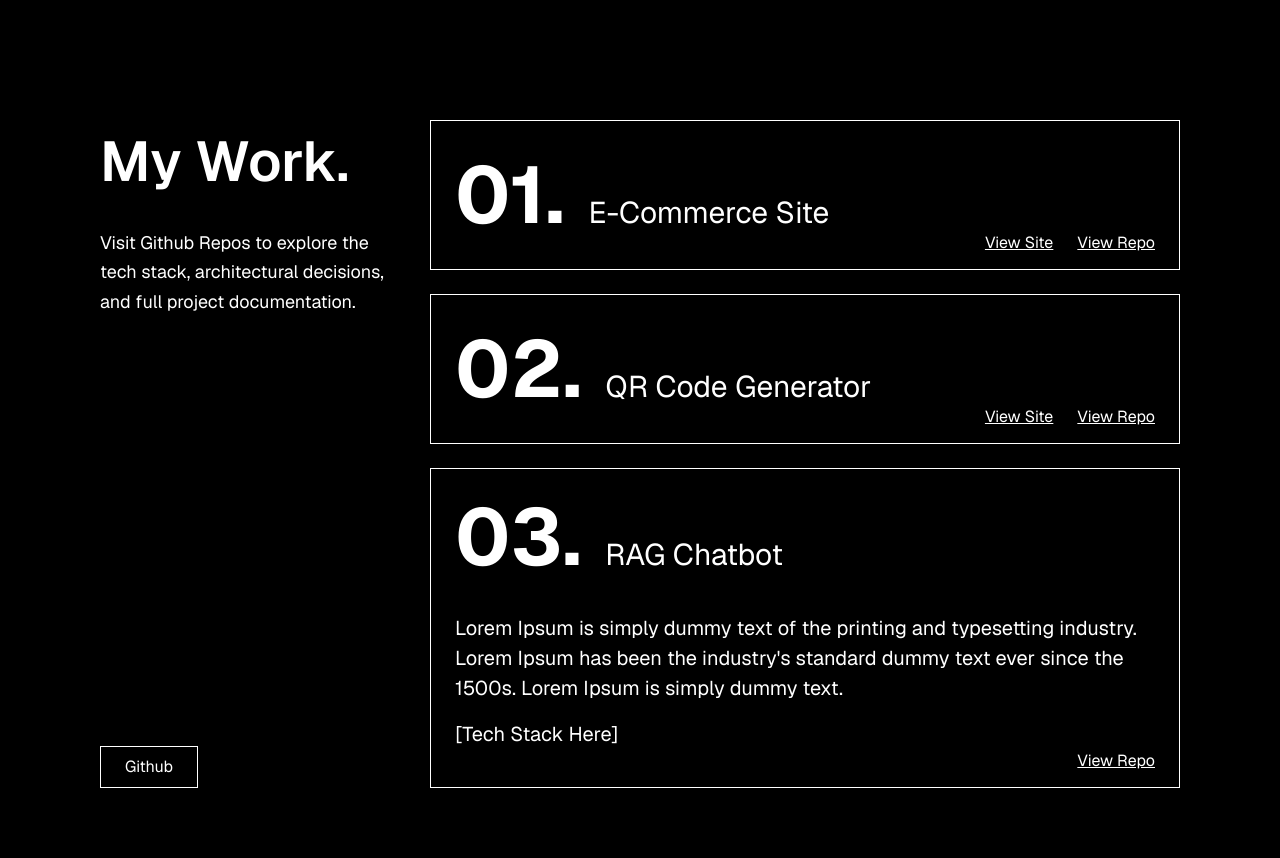
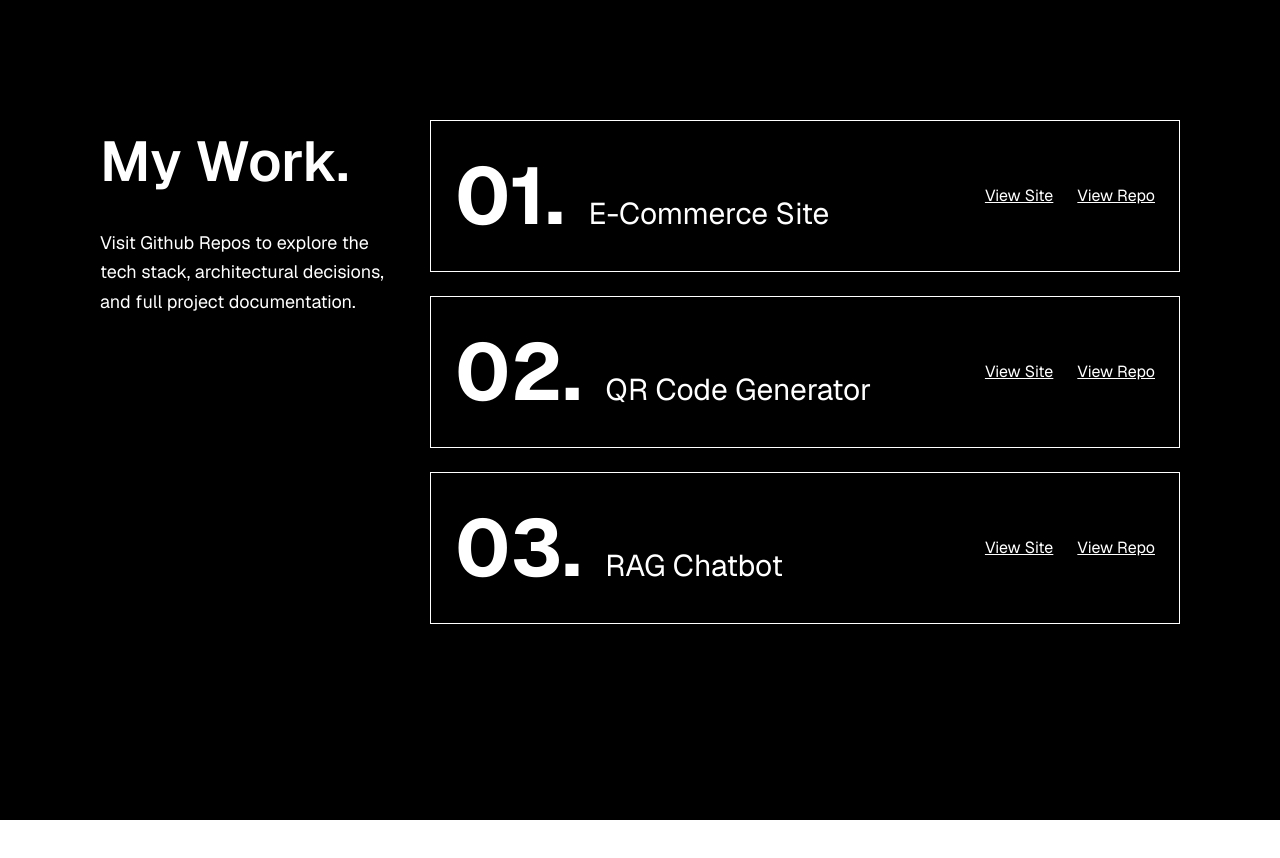
Before and after one commit to annawang-99/portfolio, a Next.js app: page / in a window 1280 px wide. Shown: the part 780-1638 px from the top of the page. After the commit the page ends 1600 px from the top, so only its background shows below. Built offline with nearby package versions, Linux system fonts and the light colour scheme.

Commit message:
feat: project mapping

```diff
--- /dev/null
+++ b/app/data/projects.json
@@ -0,0 +1,26 @@
+[
+  {
+    "id": "01",
+    "title": "E-Commerce Site",
+    "description": "Lorem Ipsum is simply dummy text of the printing and typesetting industry. Lorem Ipsum has been the industry's standard dummy text ever since the 1500s.",
+    "techStack": ["C#", ".NET", "Angular", "Azure", "Stripe"],
+    "siteUrl": "https://github.com/annaw-99",
+    "repoUrl": "https://github.com/annaw-99"
+  },
+  {
+    "id": "02",
+    "title": "QR Code Generator",
+    "description": "Lorem Ipsum is simply dummy text of the printing and typesetting industry. Lorem Ipsum has been the industry's standard dummy text ever since the 1500s.",
+    "techStack": ["C#", ".NET", "Angular", "Azure", "Stripe"],
+    "siteUrl": "https://github.com/annaw-99",
+    "repoUrl": "https://github.com/annaw-99"
+  },
+  {
+    "id": "03",
+    "title": "RAG Chatbot",
+    "description": "Lorem Ipsum is simply dummy text of the printing and typesetting industry. Lorem Ipsum has been the industry's standard dummy text ever since the 1500s.",
+    "techStack": ["C#", ".NET", "Angular", "Azure", "Stripe"],
+    "siteUrl": "https://github.com/annaw-99",
+    "repoUrl": "https://github.com/annaw-99"
+  }
+]
--- a/app/pages/projects.tsx
+++ b/app/pages/projects.tsx
@@ -1,87 +1,77 @@
+"use client";
+import projects from "../data/projects.json";
+import { useState } from "react";
+
+
 export default function Projects() {
+  const [activeId, setActiveId] = useState<string | null>(null);
+
+  const toggleProject = (id: string) => {
+    setActiveId(activeId === id ? null : id);
+  };
+
   return (
-      <div className="flex min-h-screen bg-black xl:p-[100px] 2xl:p-[150px] justify-between">
-
-        {/* Projects Section */}
+    <div className="flex min-h-screen bg-black xl:p-[100px] 2xl:p-[150px] justify-between">
         <div className="flex flex-col items-start justify-between space-y-6">
-            <div className="">
-                <h3 className="text-white font-semibold text-[56px] mb-6">My Work.</h3>
+            <div>
+                <h3 className="text-white font-semibold text-[56px] mb-6">
+                My Work.
+                </h3>
                 <p className="text-white text-lg leading-relaxed max-w-[300px]">
-                    Visit Github Repos to explore the tech stack, architectural decisions,
-                    and full project documentation.
+                Visit Github Repos to explore the tech stack, architectural
+                decisions, and full project documentation.
                 </p>
             </div>
 
-            <div className="border border-white px-6 py-2 cursor-pointer">
+            {/* <div className="border border-white px-6 py-2">
                 <a href="https://github.com/annaw-99" target="_blank" rel="noopener noreferrer"
                 className="text-white">Github</a>
-            </div>
+            </div> */}
         </div>
 
-        <div className="flex flex-col space-y-6">
-            {/* Project One */}
-            <div className="border border-white px-6 2xl:w-[900px] h-[150px] flex items-center">
-                <div className="flex w-full justify-between">
+      {/* Projects Section */}
+      <div className="flex flex-col space-y-6">
+        {projects.map((project) => {
+          const isOpen = activeId === project.id;
+
+          return (
+            <div key={project.id} onClick={() => toggleProject(project.id)}
+            className="border border-white px-6 2xl:w-[900px] cursor-pointer transition-all duration-300">
+
+                <div className="flex justify-between items-center h-[150px]">
                     <div className="flex items-baseline space-x-6">
-                        <h3 className="text-[80px] text-white font-bold">01.</h3>
-                        <p className="text-[30px] text-white">E-Commerce Site</p>
+                        <h3 className="text-[80px] text-white font-bold">{project.id}.</h3>
+                        <p className="text-[30px] text-white">{project.title}</p>
                     </div>
 
-                    <div className="flex items-end space-x-6">
-                        <a href="https://github.com/annaw-99" target="_blank" rel="noopener noreferrer"
-                        className="text-white underline cursor-pointer">View Site</a>
-                        <a href="https://github.com/annaw-99" target="_blank" rel="noopener noreferrer"
-                        className="text-white underline cursor-pointer">View Repo</a>
+                    <div className="flex space-x-6">
+                        {project.siteUrl && (
+                        <a href={project.siteUrl} target="_blank" rel="noopener noreferrer"
+                        onClick={(e) => e.stopPropagation()} className="text-white underline">
+                            View Site
+                        </a>
+                        )}
+                        <a href={project.repoUrl} target="_blank"rel="noopener noreferrer"
+                        onClick={(e) => e.stopPropagation()} className="text-white underline">
+                            View Repo
+                        </a>
                     </div>
                 </div>
-            </div>
 
-            {/* Project Two */}
-            <div className="border border-white px-6 2xl:w-[900px] h-[150px] flex items-center">
-                <div className="flex w-full justify-between">
-                    <div className="flex items-baseline space-x-6">
-                        <h3 className="text-[80px] text-white font-bold">02.</h3>
-                        <p className="text-[30px] text-white">QR Code Generator</p>
-                    </div>
+                <div className={`overflow-hidden transition-all duration-300 ${
+                    isOpen ? "max-h-[300px] pb-6" : "max-h-0"}`}>
+                    <p className="text-white text-[20px] mb-4 max-w-[700px]">
+                        {project.description}
+                    </p>
 
-                    <div className="flex items-end space-x-6">
-                        <a href="https://github.com/annaw-99" target="_blank" rel="noopener noreferrer"
-                        className="text-white underline cursor-pointer">View Site</a>
-                        <a href="https://github.com/annaw-99" target="_blank" rel="noopener noreferrer"
-                        className="text-white underline cursor-pointer">View Repo</a>
-                    </div>
+                    <p className="text-white text-[20px]">
+                        {project.techStack.join(", ")}
+                    </p>
                 </div>
             </div>
-
-            {/* Project Three */}
-            <div className="border border-white px-6 2xl:w-[900px] h-[320px] flex">
-                <div className="flex flex-col w-full h-full">
-                    <div className="flex items-baseline space-x-6 mt-2 mb-4">
-                        <h3 className="text-[80px] text-white font-bold">03.</h3>
-                        <p className="text-[30px] text-white">RAG Chatbot</p>
-                    </div>
-
-                    <div>
-                        <p className="text-white text-[20px] mb-4 max-w-[700px]">
-                            Lorem Ipsum is simply dummy text of the printing and typesetting industry.
-                            Lorem Ipsum has been the industry's standard dummy text ever since the 1500s.
-                            Lorem Ipsum is simply dummy text.
-                        </p>
-
-                        <p className="text-white text-[20px]">
-                            [Tech Stack Here]
-                        </p>
-                    </div>
-
-                    <div className="flex justify-end">
-                        <a href="https://github.com/annaw-99" target="_blank" rel="noopener noreferrer"
-                        className="text-white underline cursor-pointer">View Repo</a>
-                    </div>
-                </div>
-            </div>
-        </div>
-
-
+          );
+        })}
       </div>
+    </div>
   );
 }
```
